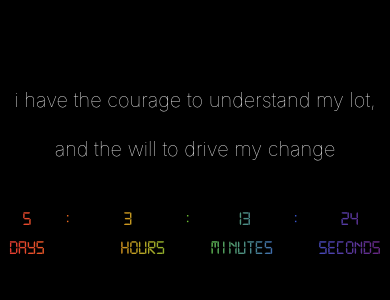
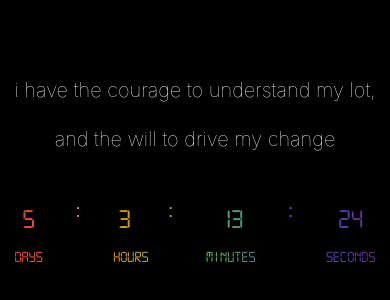
Before and after one commit to Natalies-Angels/PA-errorPage, a React (Create React App) app: page / in a window 390 px wide. Shown: the part 216-516 px from the top of the page. Built offline with nearby package versions, Linux system fonts and the light colour scheme.

Commit message:
final edition

```diff
--- a/src/App.css
+++ b/src/App.css
@@ -52,11 +52,11 @@ body {
 /* Media query for smaller screens */
 @media (max-width: 576px) {
   .digital-clock {
-    font-size: 5vw; /* Adjust font size for smaller screens */
+    font-size: 7vw; /* Adjust font size for smaller screens */
   }
 
   .time-unit {
-    font-size: 1em; /* Adjust font size for time units on smaller screens */
+    font-size: 4vw; /* Adjust font size for time units on smaller screens */
   }
 
   .countdown-over {
@@ -67,6 +67,7 @@ body {
     margin: 0 2px; /* Adjust margin for spacing between colons and numbers on smaller screens */
     margin-top: 20px;
   }
+
 }
 
 @font-face {
--- a/src/App.js
+++ b/src/App.js
@@ -45,7 +45,7 @@ const CountdownTimer = () => {
         <div className="colon">:</div>
         <div className="time-block">
           <p>{timeRemaining.hours}</p>
-          <p style={{ marginLeft: '30px' }} className="time-unit">Hours</p>
+          <p style={{ marginRight: '-13px' }} className="time-unit">Hours</p>
         </div>
         <div className="colon">:</div>
         <div className="time-block">
```
